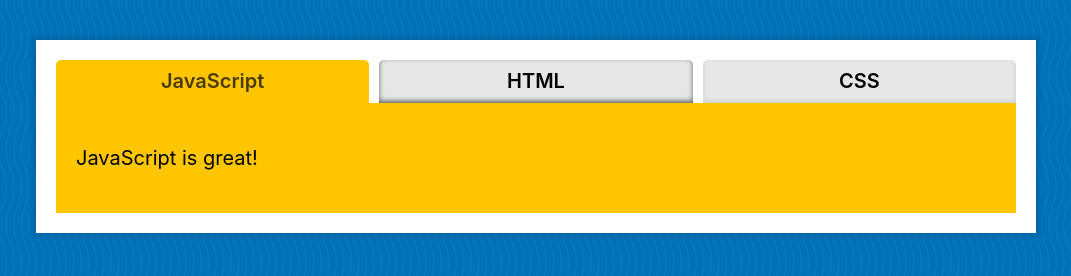
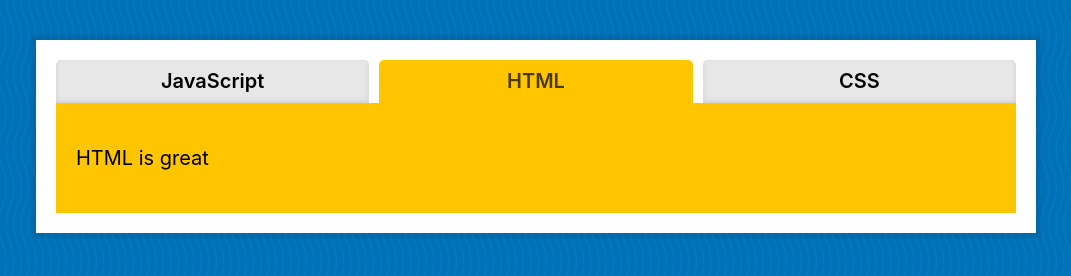
Before and after one commit to CodeyPacker/accessible-tabs, a plain HTML site: page index.html in a window 1280 px wide. Both pictures are taken after a click on the tab "HTML". Shown: the whole page, without its empty margins (104-1175 px from the left). Drawn offline with Linux system fonts and the light colour scheme.

Commit message:
Finished tab functionality

```diff
--- a/index.html
+++ b/index.html
@@ -18,14 +18,14 @@
         </button>
         <button role="tab" aria-selected="false" id="html">HTML
         </button>
-        <button role="tab" aria-selected="false" id="php">
+        <button role="tab" aria-selected="false" id="css">
           CSS
         </button>
       </div>
       <div role="tabpanel" aria-labelledby="js">
         <p>JavaScript is great!</p>
       </div>
-      <div role="tabpanel" aria-labelledby="HTML" hidden>
+      <div role="tabpanel" aria-labelledby="html" hidden>
         <p>HTML is great</p>
       </div>
       <div role="tabpanel" aria-labelledby="css" hidden>
--- a/scripts/accessible-tabs.js
+++ b/scripts/accessible-tabs.js
@@ -1 +1,34 @@
-console.log('heyyy');
+const tabs = document.querySelector('.tabs');
+const tabButtons = tabs.querySelectorAll('[role="tab"]');
+const tabPanels = Array.from(tabs.querySelectorAll('[role="tabpanel"]'));
+
+function handleTabClick(event) {
+  // when a tab is clicked, hide all other panels
+  tabPanels.forEach(panel => {
+    panel.hidden = true;
+  });
+
+  // mark all tabs as unselected
+  tabButtons.forEach(tab => {
+    tab.setAttribute('aria-selected', false);
+  })
+
+  // mark this tab as selected
+  event.currentTarget.setAttribute('aria-selected', true);
+  console.log(event.currentTarget);
+
+  // find the associated tab panel and show it
+  const { id } = event.currentTarget;
+
+  /*
+    METHOD 1
+  const tabPanel = tabs.querySelector(`[aria-labelledby="${id}"]`);
+  tabPanel.hidden = false;
+  */
+
+  // METHOD 2 - Find in the array of tab panels
+  const tabPanel = tabPanels.find(panel => panel.getAttribute('aria-labelledby') === id);
+  tabPanel.hidden = false;
+}
+
+tabButtons.forEach(button => button.addEventListener('click', handleTabClick));
```
